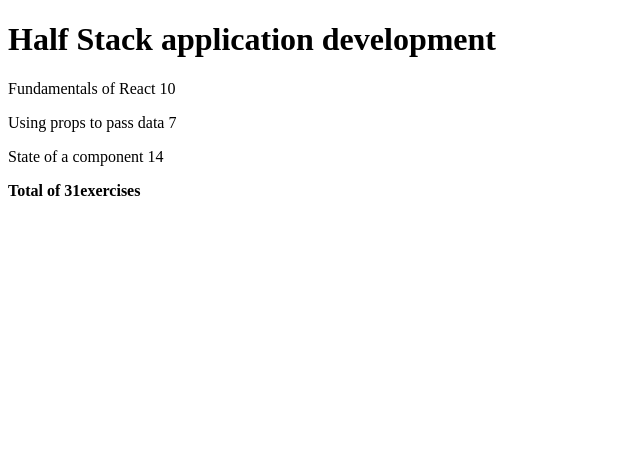
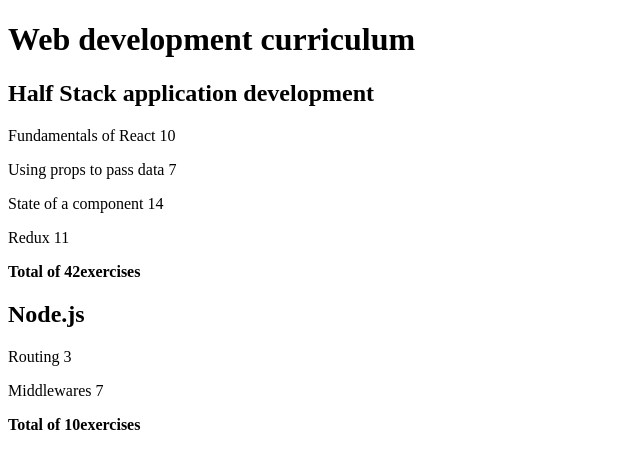
Before and after one commit to changjiong/fullstackopen2021, a React (Create React App) app in the folder part1/courseinfo/: page / in a window 1280 px wide. Shown: the top 468 px of the page, without its empty margins (0-640 px from the left). Built offline with nearby package versions, Linux system fonts and the light colour scheme.

Commit message:
exercises2.5 courseinfo step9 arbitrary number of courses and a separate module

```diff
--- a/part1/courseinfo/src/App.js
+++ b/part1/courseinfo/src/App.js
@@ -2,27 +2,57 @@ import React from "react";
 import Course from "./components/Course";
 
 const App = () => {
-  const course = {
+  const courses = [
+    {
       name: "Half Stack application development",
+      id: 1,
       parts: [
         {
           name: "Fundamentals of React",
           exercises: 10,
+          id: 1,
         },
         {
           name: "Using props to pass data",
           exercises: 7,
+          id: 2,
         },
         {
           name: "State of a component",
           exercises: 14,
+          id: 3,
+        },
+        {
+          name: "Redux",
+          exercises: 11,
+          id: 4,
         },
       ],
-  };
+    },
+    {
+      name: "Node.js",
+      id: 2,
+      parts: [
+        {
+          name: "Routing",
+          exercises: 3,
+          id: 1,
+        },
+        {
+          name: "Middlewares",
+          exercises: 7,
+          id: 2,
+        },
+      ],
+    },
+  ];
 
   return (
     <div>
-      <Course course={course} />
+      <h1>Web development curriculum</h1>
+      {courses.map((course) => (
+        <Course key={course.id} course={course} />
+      ))}
     </div>
   );
 };
--- a/part1/courseinfo/src/components/Course.js
+++ b/part1/courseinfo/src/components/Course.js
@@ -1,8 +1,7 @@
 import React from "react";
-import { nanoid } from "nanoid";
 
 const Header = ({ course }) => {
-  return <h1>{course.name}</h1>;
+  return <h2>{course.name}</h2>;
 };
 
 const Part = (props) => {
@@ -17,7 +16,7 @@ const Content = ({ course }) => {
   return (
     <div>
       {course.parts.map((part) => (
-        <Part key={nanoid()} part={part} />
+        <Part key={part.id} part={part} />
       ))}
     </div>
   );
```
Lines whose indentation alone changed are shown as unchanged.
